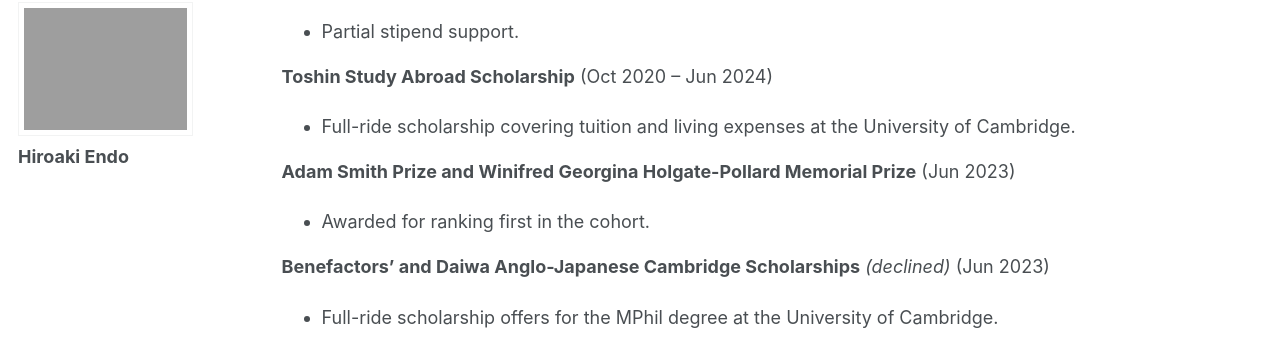
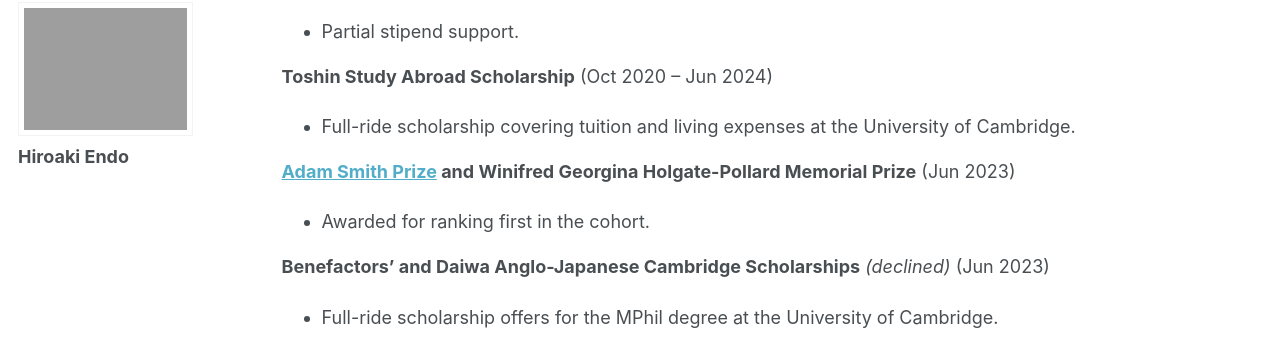
Before and after one commit to hiroendo1014/hiroendo1014.github.io, a Jekyll site: the page built from _pages/cv.md, in a window 1280 px wide and 900 px high, scrolled down 1063 px. Shown: the part 99-451 px from the top of the window. Built offline with Jekyll 4.4.1, drawn with Linux system fonts in a browser that asks for light colours; a script bundle is joined from its source files by our own code; library files that are not in the unit come from our copies; some of the changed lines change nothing that is shown.

Commit message:
Update cv.md

```diff
--- a/_pages/cv.md
+++ b/_pages/cv.md
@@ -59,7 +59,7 @@ redirect_from:
 - Awarded based on Tripos performance at the University of Cambridge.
 !-->
 
-**Adam Smith Prize and Winifred Georgina Holgate-Pollard Memorial Prize** (Jun 2023)
+**[Adam Smith Prize](https://en.wikipedia.org/wiki/Adam_Smith_Prize) and Winifred Georgina Holgate-Pollard Memorial Prize** (Jun 2023)
 - Awarded for ranking first in the cohort.
 
 **Benefactors’ and Daiwa Anglo-Japanese Cambridge Scholarships** *(declined)* (Jun 2023)
```
